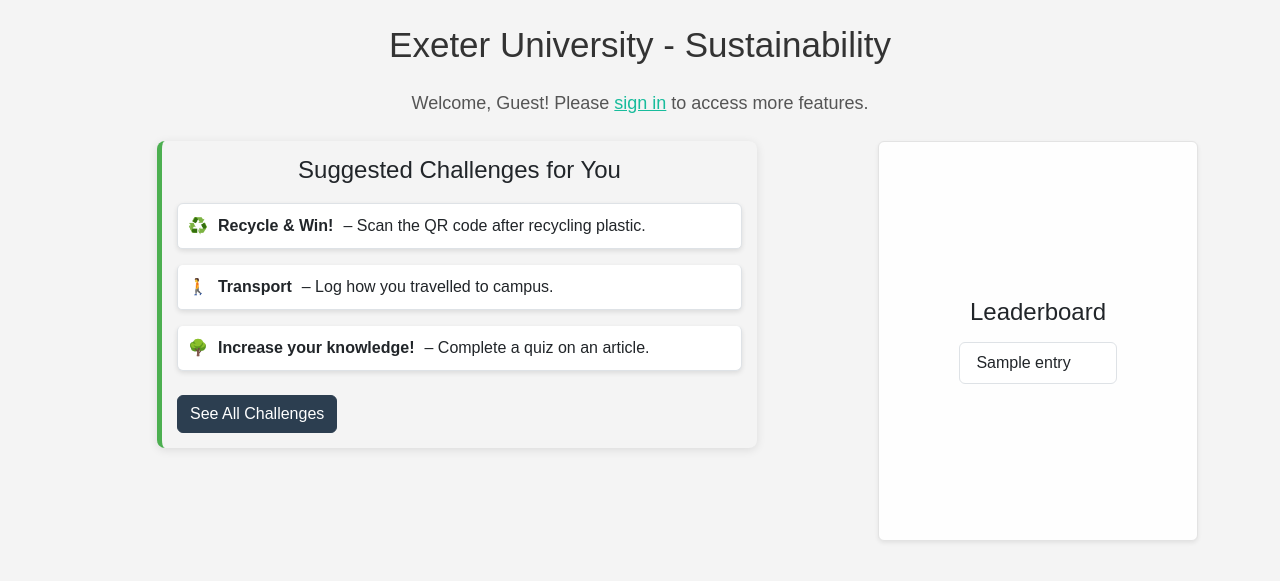
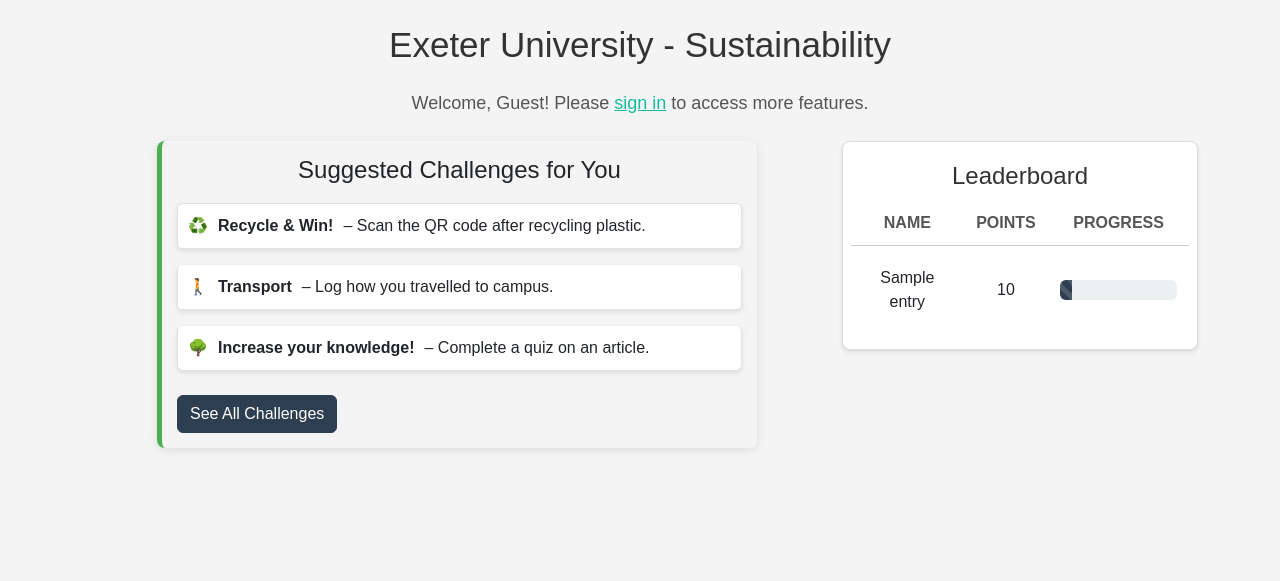
Before and after one commit to Josh-Money/ECM2434-Group-Software-Project, a Django app: template game/home/templates/home/home.html in a window 1280 px wide. Shown: the part 65-646 px from the top of the page. Run offline with Django 3.2, Linux system fonts and the light colour scheme; the template is opened without the code that fills it: most values are stand-ins (such as "Sample title", 1, 10 or a date in 2020); some libraries are stand-ins or nearby versions.

Commit message:
Homepage Leadeboard updated

```diff
--- a/game/home/static/home/css/leaderboard.css
+++ b/game/home/static/home/css/leaderboard.css
@@ -1,35 +1,62 @@
-/* home/css/leaderboard.css */
+/* Leaderboard Container */
+.leaderboard-container {
+  background-color: #fff;
+  border: 1px solid #ddd;
+  border-radius: 8px;
+  padding: 20px;
+  box-shadow: 0 2px 4px rgba(0,0,0,0.1);
+  margin-bottom: 20px;
+}
 
-/* Enhance the overall look of the leaderboard section */
-.leaderboard {
-    background-color: #fefefe;
-    border: 1px solid #e3e3e3;
-    border-radius: 10px;
-  }
+/* Leaderboard Title */
+.leaderboard-container h4 {
+  text-align: center;
+  margin-bottom: 20px;
+  font-size: 1.5rem;
+  color: #333;
+}
 
-  /* Card styling for each leaderboard entry */
-  .leaderboard .card {
-    border-radius: 10px;
-    transition: transform 0.2s;
-  }
+/* Header Row */
+.leaderboard-header {
+  font-weight: bold;
+  border-bottom: 1px solid #ccc;
+  padding-bottom: 10px;
+  margin-bottom: 10px;
+  color: #555;
+}
 
-  .leaderboard .card:hover {
-    transform: scale(1.02);
-  }
 
-  /* Adjust card title for a clean look */
-  .leaderboard .card-title {
-    font-size: 1.1rem;
-    font-weight: 600;
-  }
+.header-name,
+.header-points,
+.header-progress {
+  padding: 0 8px;
+}
 
-  /* Style for the progress bar text inside */
-  .progress-bar {
-    font-size: 0.9rem;
-    font-weight: 500;
-  }
+/* Leaderboard Rows */
+.leaderboard-row {
+  padding: 10px 0;
+  border-bottom: 1px solid #eee;
+  margin-bottom: 5px;
+  transition: background-color 0.2s, transform 0.2s;
+}
+.leaderboard-row:last-child {
+  border-bottom: none;
+}
 
-  /* Ensure proper spacing between cards */
-  .leaderboard .card:not(:last-child) {
-    margin-bottom: 15px;
-  }
+/* Hover Effect */
+.leaderboard-row:hover {
+  background-color: #f9f9f9;
+  cursor: pointer;
+  transform: scale(1.05);
+}
+
+/* Progress Bar */
+.progress {
+  height: 20px;
+  margin-bottom: 0;
+}
+
+.progress-bar {
+  font-size: 0.9rem;
+  line-height: 20px;
+}
--- a/game/home/templates/home/home.html
+++ b/game/home/templates/home/home.html
@@ -12,7 +12,6 @@
 <div class="container my-4">
   <h1 class="mb-4">Exeter University - Sustainability</h1>
 
-  <!-- User Welcome Section -->
   <div class="user-welcome mb-4">
     {% if user.is_authenticated %}
       <p>Welcome back, {{ user_info.name }}!</p>
@@ -23,7 +22,6 @@
   </div>
 
   <div class="row">
-    <!-- Left Column: Active Challenges -->
     <div class="left-content col-md-8">
       <div class="active-challenges mb-4">
         <h2>Suggested Challenges for You</h2>
@@ -36,20 +34,33 @@
       </div>
     </div>
 
-    <!-- Right Column: Leaderboard -->
-    <div class="right-content col-md-4">
-      <div class="leaderboard p-3 shadow-sm rounded">
-        <h4 class="text-center mb-3">Leaderboard</h4>
-        <ul class="list-group">
+    <div class="col-md-4">
+      <div class="leaderboard-container">
+        <h4 class="text-center">Leaderboard</h4>
+        <div class="leaderboard-header row">
+          <div class="col-4 text-center header-name">NAME</div>
+          <div class="col-3 text-center header-points">POINTS</div>
+          <div class="col-5 text-center header-progress">PROGRESS</div>
+        </div>
         {% for entry in leaderboard %}
-            <li class="list-group-item d-flex justify-content-between align-items-center">
-              {{ entry.name }}
-              <span class="badge badge-primary badge-pill">{{ entry.points }}</span>
-            </li>
+          <div class="leaderboard-row row align-items-center">
+            <div class="col-4 text-center">{{ entry.name }}</div>
+            <div class="col-3 text-center">{{ entry.points }}</div>
+            <div class="col-5">
+              <div class="progress" style="height: 20px;">
+                <div class="progress-bar progress-bar-striped progress-bar-animated"
+                    role="progressbar"
+                    style="width: {{ entry.progress }}%;"
+                    aria-valuenow="{{ entry.progress }}"
+                    aria-valuemin="0"
+                    aria-valuemax="100">
+                </div>
+              </div>
+            </div>
+          </div>
         {% empty %}
-            <li class="list-group-item">No leaderboard data available.</li>
+          <p class="text-center">No leaderboard data available.</p>
         {% endfor %}
-        </ul>
       </div>
     </div>
   </div>
```
Also changed, not shown: game/home/views.py (+18 -27 lines), 4 other files. Lines whose indentation alone changed are shown as unchanged.
